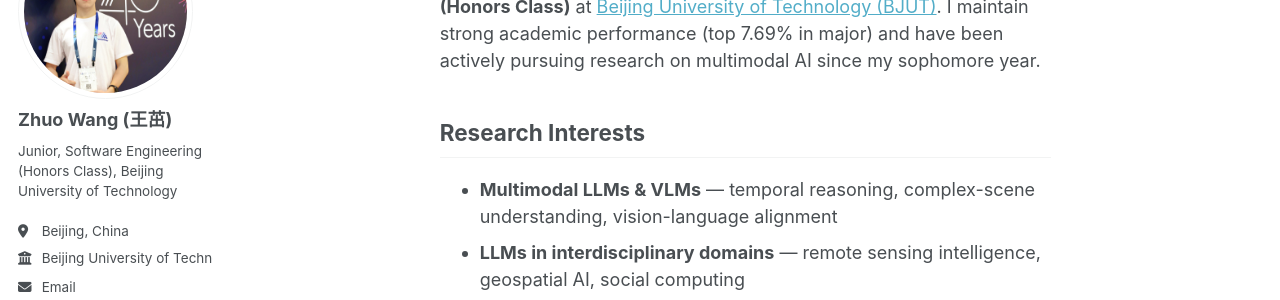
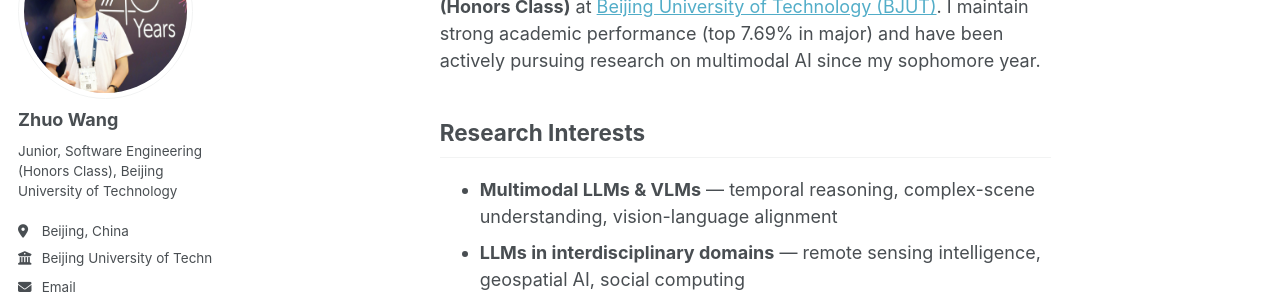
Before and after one commit to williamwang25/williamwang25.github.io, a Jekyll site: the page built from _pages/about.md, in a window 1280 px wide. Shown: the part 177-477 px from the top of the page. Built offline with Jekyll 4.4.1, drawn with Linux system fonts in a browser that asks for light colours; a script bundle is joined from its source files by our own code; library files that are not in the unit come from our copies.

Commit message:
update: name

```diff
--- a/_config.yml
+++ b/_config.yml
@@ -24,7 +24,7 @@ repository               : "williamwang25/williamwang25.github.io"
 author:
   # Biographic information
   avatar           : "zhuo.jpg"
-  name             : "Zhuo Wang (王茁)"
+  name             : "Zhuo Wang"
   pronouns         : # example: "she/her"
   bio              : "Junior, Software Engineering (Honors Class), Beijing University of Technology"
   location         : "Beijing, China"
```
